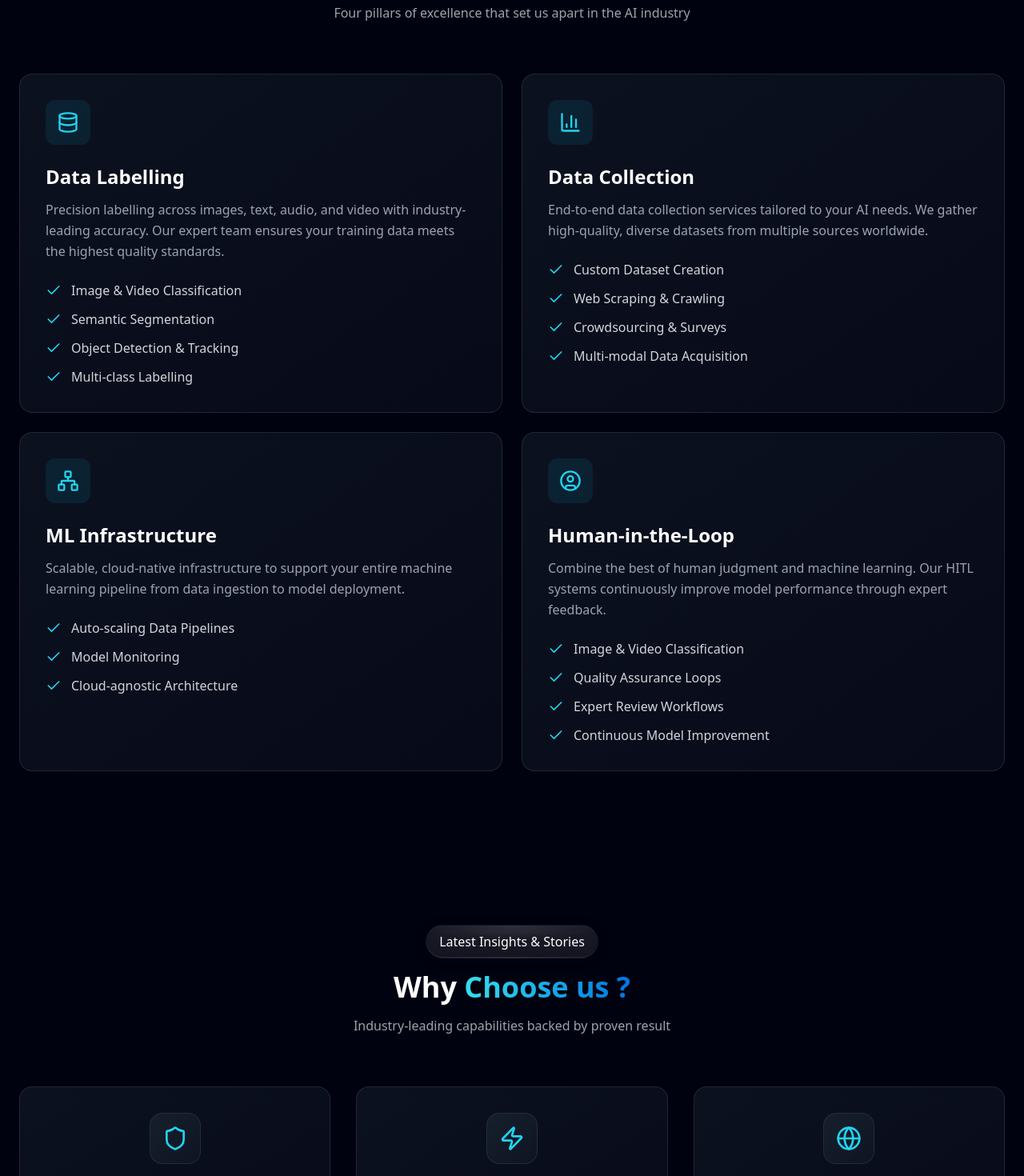
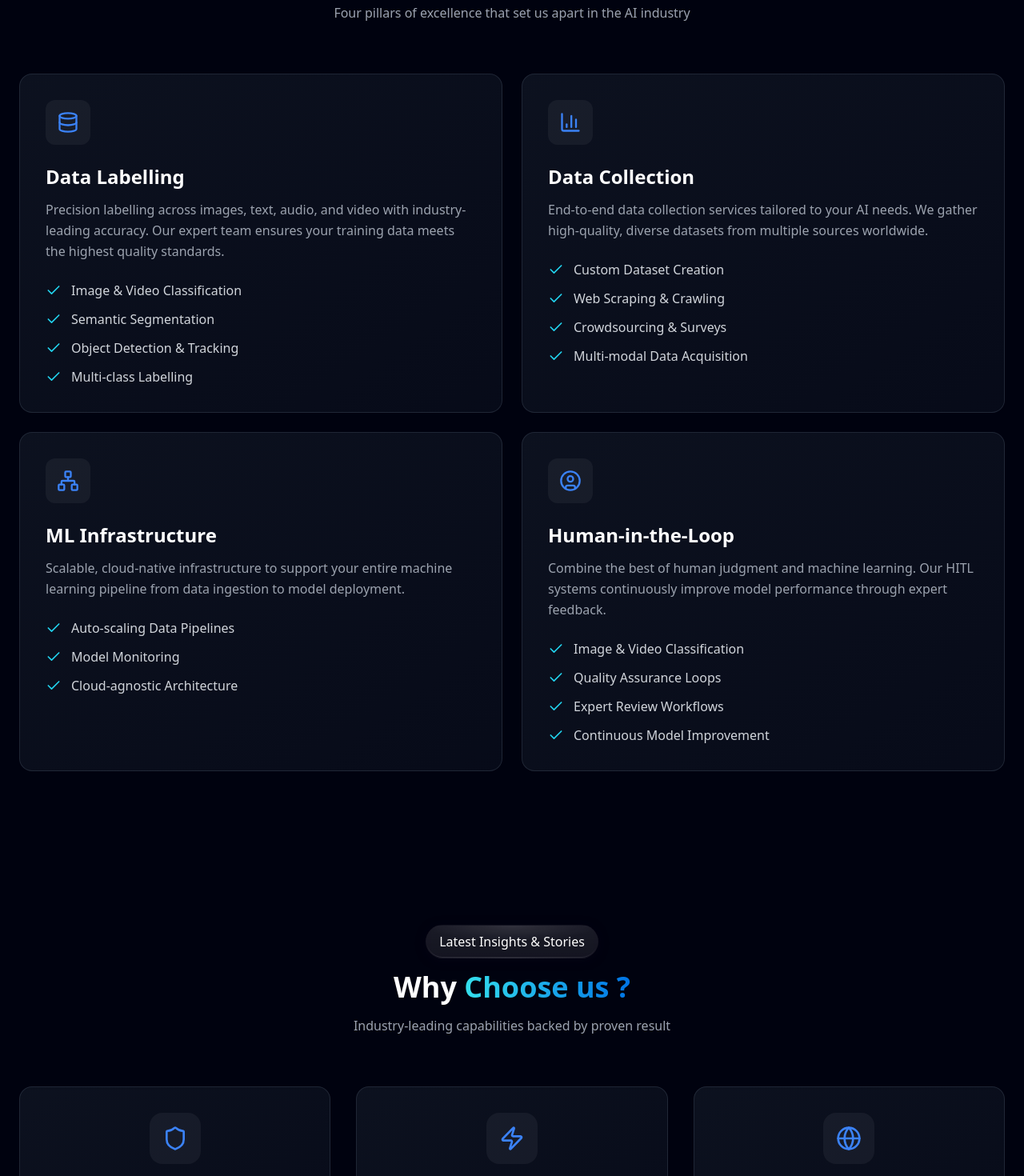
Before and after one commit to anuraggiri4308/the-Spiral, a React (Vite) app: page /whyUs in a window 1280 px wide. Shown: the part 1220-2690 px from the top of the page at 80% size. Built offline with nearby package versions, Linux system fonts and the light colour scheme; a web font is replaced by a local one.

Commit message:
why us icon color updated

```diff
--- a/src/screens/TheSpiral/Pages/whyUs/whyUs.tsx
+++ b/src/screens/TheSpiral/Pages/whyUs/whyUs.tsx
@@ -264,8 +264,8 @@ export const WhyUs = (): JSX.Element => {
                 className="bg-gradient-to-br from-gray-800/40 to-gray-900/40 border border-gray-700/50 rounded-2xl p-8 hover:border-cyan-400/50 transition-all duration-300 group"
               >
                 <div className="mb-6">
-                  <div className="w-14 h-14 bg-cyan-500/10 rounded-xl flex items-center justify-center group-hover:bg-cyan-500/20 transition-colors">
-                    <service.icon className="w-7 h-7 text-cyan-400" />
+                  <div className="w-14 h-14 bg-white/5 rounded-xl flex items-center justify-center transition-colors">
+                    <service.icon className="w-7 h-7 text-blue-500" />
                   </div>
                 </div>
 
@@ -322,8 +322,8 @@ export const WhyUs = (): JSX.Element => {
   transition-all duration-300"
               >
                 <div className="mb-6 flex justify-center">
-                  <div className="w-16 h-16 bg-gradient-to-br from-gray-800/60 to-gray-900/60 border border-gray-700/50 rounded-2xl flex items-center justify-center group-hover:border-cyan-400/50 transition-all duration-300">
-                    <benefit.icon className="w-8 h-8 text-cyan-400" />
+                  <div className="w-16 h-16 bg-white/5 rounded-2xl flex items-center justify-center transition-all duration-300">
+                    <benefit.icon className="w-8 h-8 text-blue-500" />
                   </div>
                 </div>
 
```
